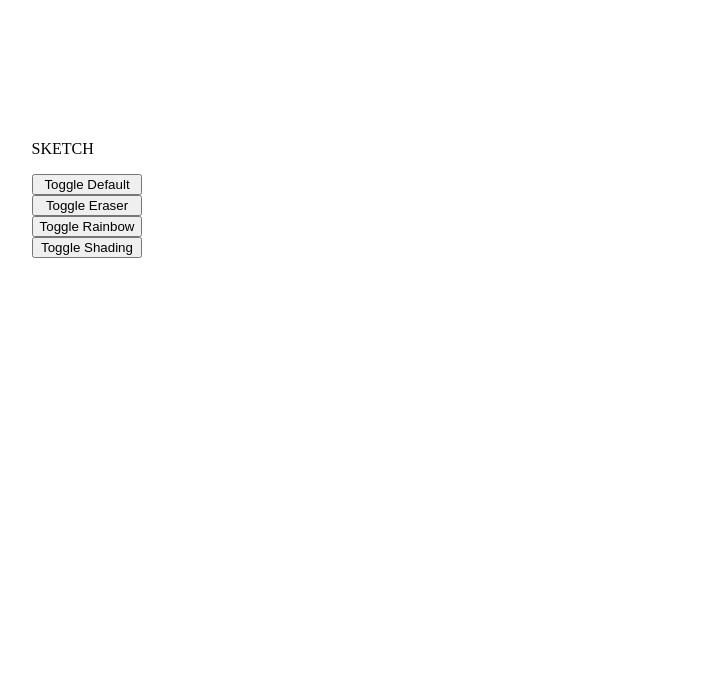
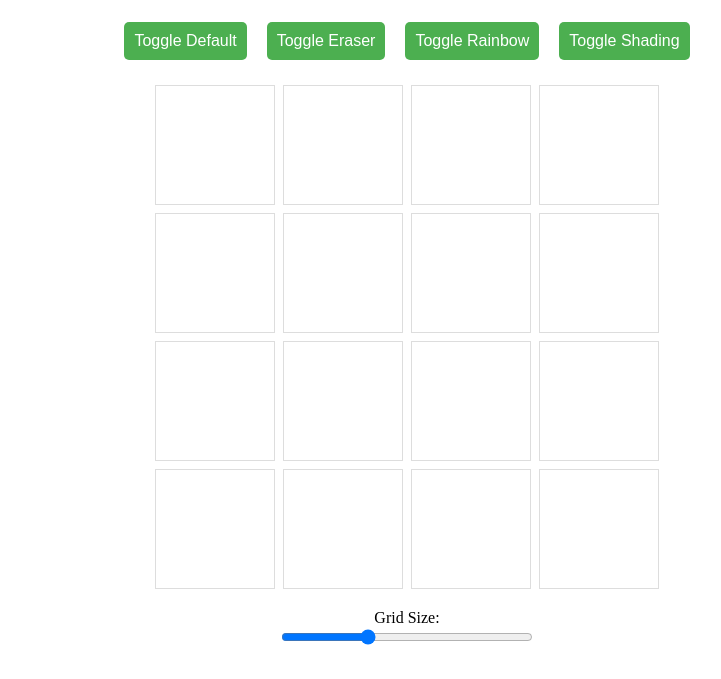
Before and after one commit to SanjayaM4/Etch-a-Sketch, a plain HTML site: page index.html in a window 1280 px wide. Shown: the part 137-816 px from the top of the page, without its empty margins (233-954 px from the left). Drawn offline with Linux system fonts and the light colour scheme.

Commit message:
Added slider with functionality to change grid size

```diff
--- a/CSS/style.css
+++ b/CSS/style.css
@@ -1,24 +1,70 @@
-#maincontainer
-{
+.container {
     display: flex;
+    align-items: center;
+    justify-content: center;
     flex-direction: column;
-    flex-wrap: wrap;
-    justify-content: center;
-    align-content: center;
-    width: 40rem;
-    height: 40rem;
-    margin-left: auto;
-    margin-right: auto;
+    min-height: 100vh;
+    width: 100%;
 }
 
-.grid-container
-{
+.button-container {
     display: flex;
-    flex-wrap: wrap;
-    justify-content: center;
-    align-content: center;
-    width: 40rem;
-    height: 40rem;
-    margin-left: auto;
-    margin-right: auto;
+    gap: 10px;
 }
+
+.header {
+    font-size: 2rem;
+    font-weight: bold;
+    margin-bottom: 20px;
+}
+
+button {
+    padding: 10px;
+    margin: 5px;
+    font-size: 1rem;
+    background-color: #4caf50;
+    color: #fff;
+    border: none;
+    border-radius: 5px;
+    cursor: pointer;
+    transition: background-color 0.3s ease;
+}
+
+button:hover {
+    background-color: #45a049;
+}
+
+.grid-container {
+    display: grid;
+    gap: 8px;
+    width: 100%;
+    margin: 20px auto;
+    border-radius: 8px;
+    box-sizing: border-box;
+}
+
+.grid-item {
+    box-sizing: border-box;
+    background-color: #eee;
+    border: 1px solid #ddd;
+    width: 100%;
+    height: 100%;
+    transition: background-color 0.3s ease;
+}
+
+
+.toggle-grid {
+    background-color: transparent;
+}
+
+.grid-item:hover {
+    background-color: #4caf50;
+}
+
+#grid-size {
+    width: 20%;
+}
+
+label {
+    font-size: 1rem;
+}
--- a/JS/main.js
+++ b/JS/main.js
@@ -1,9 +1,13 @@
 function newGrid(size)
 {
     size = size || 16;
-    let cellSize = 40/Math.sqrt(size) + "rem";
+
+    let cellSize = (30 / Math.sqrt(size)) + "rem";
 
     const container = document.querySelector(".grid-container");
+
+    container.style.gridTemplateColumns = `repeat(${Math.sqrt(size)}, 1fr)`;
+    container.style.gridTemplateRows = `repeat(${Math.sqrt(size)}, 1fr)`;
 
     let divArray = [];
 
@@ -14,13 +18,23 @@ function newGrid(size)
 
         box.addEventListener('mouseover', handleMouseoverDefault)
 
-        box.style.backgroundColor = 'rgb(255, 255, 255)';
         box.style.width = cellSize;
         box.style.height = cellSize;
+        box.style.backgroundColor = 'rgb(255, 255, 255)';
 
         container.appendChild(box);
     }
 
+}
+
+function updateGridSize() {
+
+    const newSize = gridSizeSlider.value ** 2;
+
+    const container = document.querySelector(".grid-container");
+    container.innerHTML = '';
+
+    newGrid(newSize);
 }
 
 function handleMouseoverDefault(event)
@@ -44,6 +58,8 @@ function handleMouseoverShader(event)
     event.target.style.backgroundColor = darkenColor(currentColor, 0.2);
 }
 
+const gridSizeSlider = document.getElementById('grid-size');
+gridSizeSlider.addEventListener('input', updateGridSize);
 
 const defaultButton = document.querySelector('#default');
 defaultButton.addEventListener('click', () => {
@@ -125,8 +141,4 @@ function darkenColor(color, factor) {
     return `rgb(${subtractedValues.join(', ')})`;
 }
 
-
-
-
-
 newGrid(16);
--- a/index.html
+++ b/index.html
@@ -19,14 +19,19 @@
             <p>SKETCH</p>
         </div>
 
-        <button id="default">Toggle Default</button>
-        <button id="eraser">Toggle Eraser</button>
-        <button id="rainbow">Toggle Rainbow</button>
-        <button id="shader">Toggle Shading</button>
+        <div class="button-container">
+            <button id="default">Toggle Default</button>
+            <button id="eraser">Toggle Eraser</button>
+            <button id="rainbow">Toggle Rainbow</button>
+            <button id="shader">Toggle Shading</button>
+        </div>
 
         <div class="grid-wrapper">
             <div class="grid-container toggle-grid" draggable="false"></div>
         </div>
+
+        <label for="grid-size">Grid Size:</label>
+        <input type="range" id="grid-size" min="1" max="10" value="4">
 
     </div>
 
```
